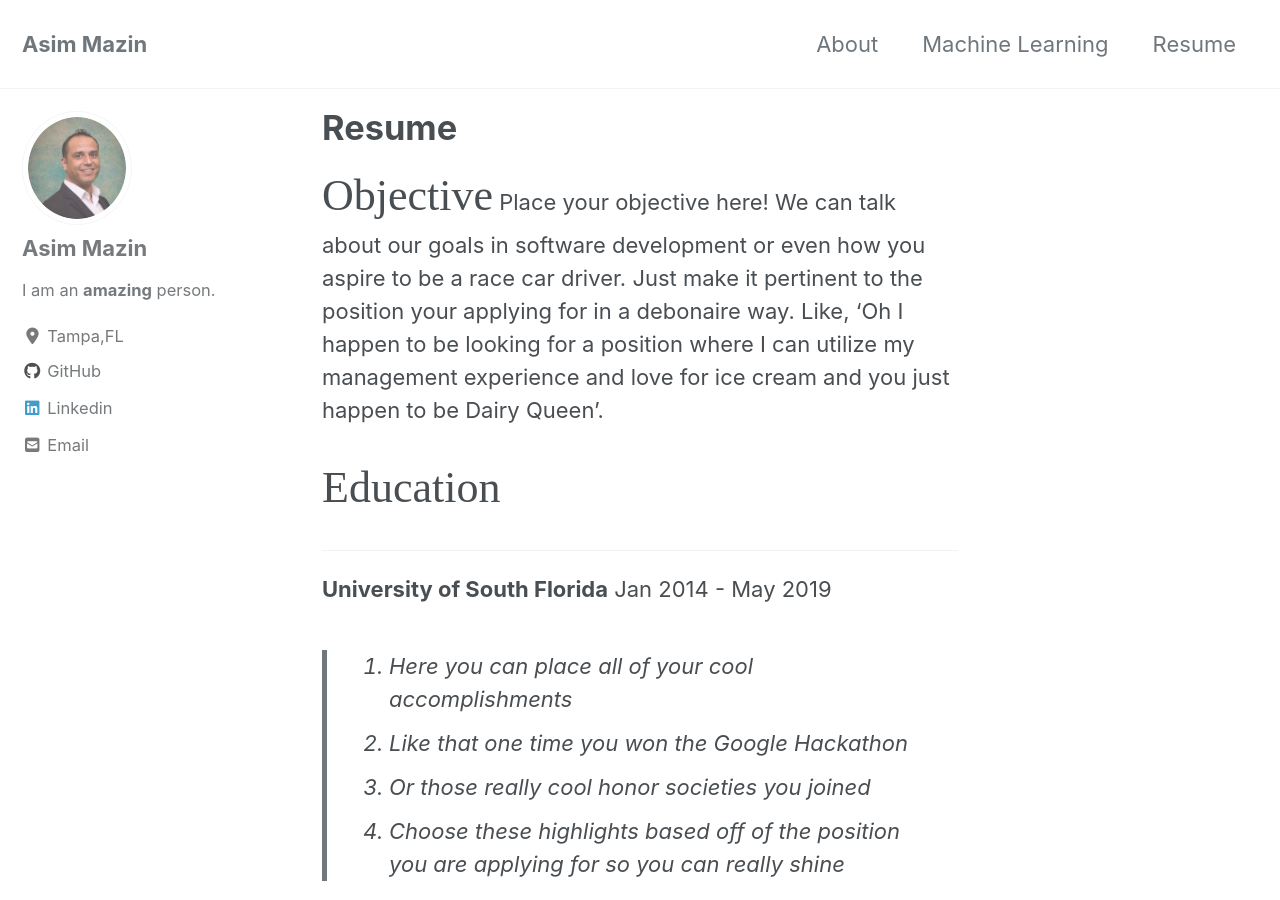
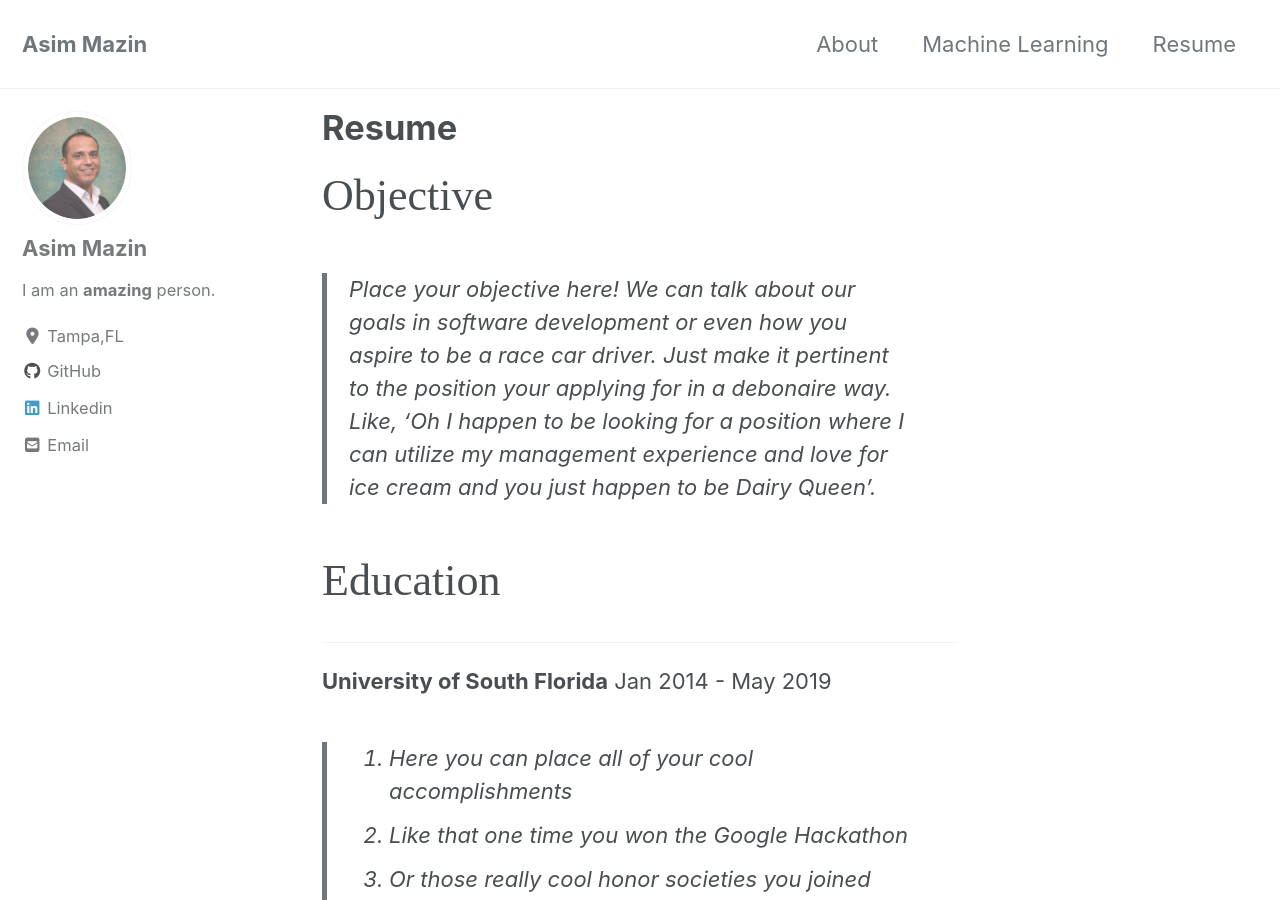
Before and after one commit to AsimMazin/Asimmazin.github.io, a Jekyll site: the page built from _pages/Resume.md, in a window 1280 px wide and 900 px high. Built offline with Jekyll 4.4.1, drawn with Linux system fonts in a browser that asks for light colours; cached includes are drawn as plain includes; nearby versions of some CDN libraries.

Commit message:
New Modification

```diff
--- a/_pages/Resume.md
+++ b/_pages/Resume.md
@@ -5,7 +5,7 @@ permalink: /Resume/
 
 
 <span style="font-family:Didot; font-size:2em;">Objective</span>
-Place your objective here! We can talk about our goals in software development or even how you aspire to be a race car driver. Just make it pertinent to the position your applying for in a debonaire way. Like, 'Oh I happen to be looking for a position where I can utilize my management experience and love for ice cream and you just happen to be Dairy Queen'.
+>Place your objective here! We can talk about our goals in software development or even how you aspire to be a race car driver. Just make it pertinent to the position your applying for in a debonaire way. Like, 'Oh I happen to be looking for a position where I can utilize my management experience and love for ice cream and you just happen to be Dairy Queen'.
 
 
 
```
